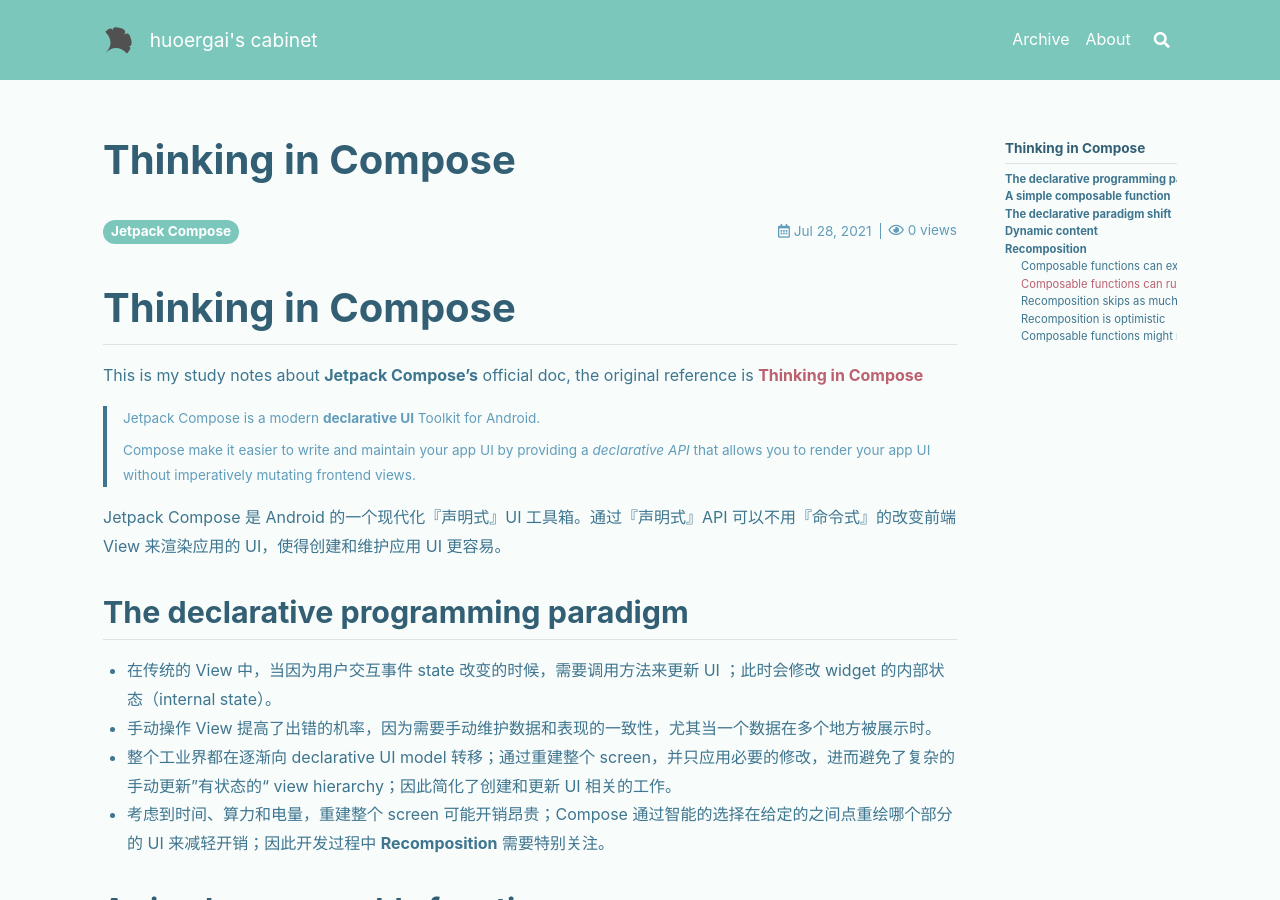
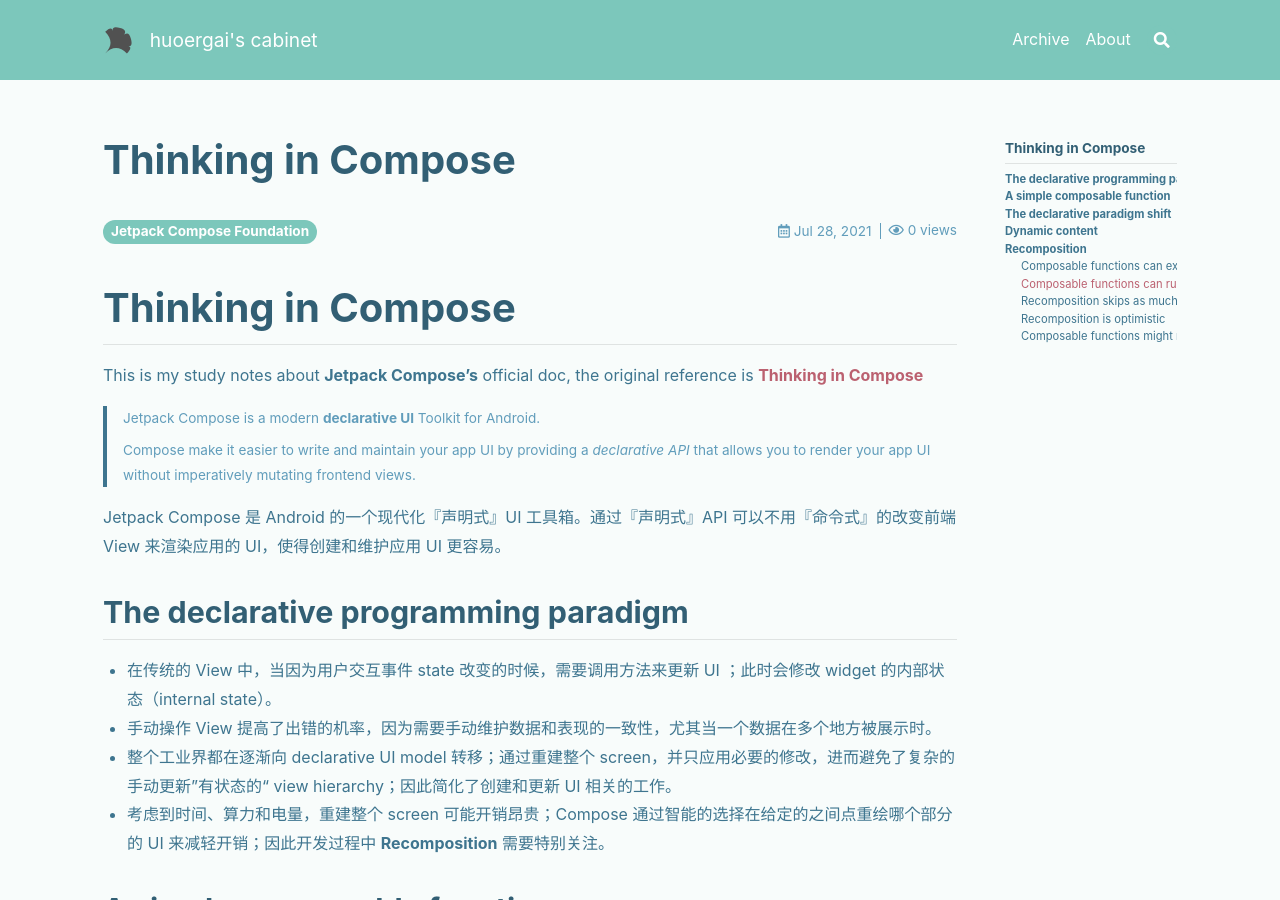
Before and after one commit to huoergai/huoergai.github.io, a Jekyll site: the page built from _posts/2021-07-28-Thinking-in-Compose.md, in a window 1280 px wide and 900 px high. Built offline with Jekyll 4.4.1, drawn with Linux system fonts in a browser that asks for light colours; nearby versions of some CDN libraries; comment, search, counter and statistics services are not loaded.

Commit message:
1.update post tags.

```diff
--- a/_posts/2021-07-28-Thinking-in-Compose.md
+++ b/_posts/2021-07-28-Thinking-in-Compose.md
@@ -2,7 +2,7 @@
 title: Thinking in Compose
 date: 2021-07-28 22:25
 tags:
-    - Jetpack Compose
+    - Jetpack Compose Foundation
 ---
 
 # Thinking in Compose
```
Also changed, not shown: _posts/2021-07-30-Lifecycle.md (+1 -1 lines).
